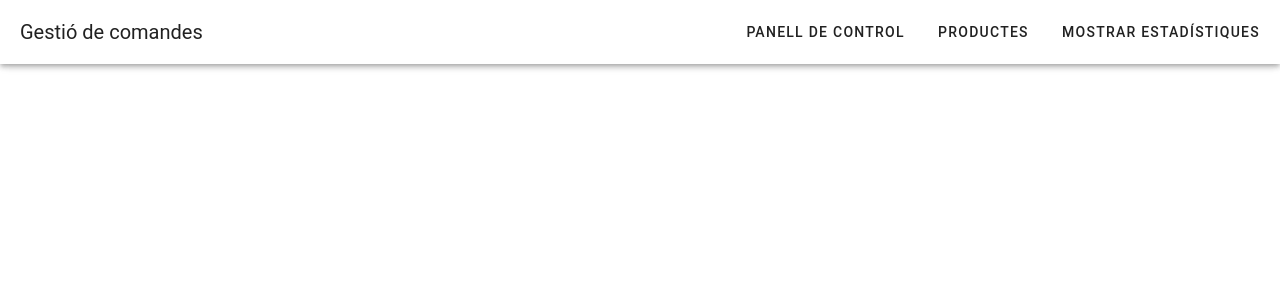
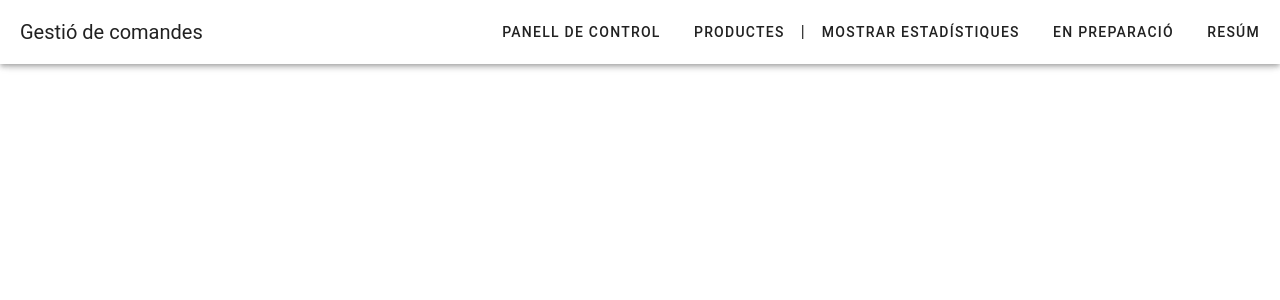
Before and after one commit to inspedralbes/transversal-tr1-2023-2024-front-back-damtr1g5, a Vue app in the folder DAMTR1G5_VUE/: page /gestiocomandes in a window 1280 px wide. Shown: the top 300 px of the page. Built offline with nearby package versions, Linux system fonts and the light colour scheme.

Commit message:
Separador | a la barra de arriba per separar entre coses de la propia pantalla y coses de la app general

```diff
--- a/DAMTR1G5_VUE/src/components/gestiocomandes.vue
+++ b/DAMTR1G5_VUE/src/components/gestiocomandes.vue
@@ -1,12 +1,15 @@
 <template>
     <title>Gestió de comandes</title>
 
-    <div class="panell_comandes" v-if="verComandes">
+    <div class="panell_recepcio" v-if="verComandes">
         <v-layout class="rounded rounded-md">
             <v-app-bar title="Gestió de comandes">
                 <v-btn @click="irPanell">Panell de control</v-btn>
                 <v-btn @click="irProductes">Productes</v-btn>
+                <p>|</p>
                 <v-btn @click="veureStats">Mostrar Estadístiques</v-btn>
+                <v-btn @click="veurePreparacio">En Preparació</v-btn>
+                <v-btn @click="veureResum">Resúm</v-btn>
             </v-app-bar>
             <v-main class="d-flex align-center justify-center" style="min-height: 300px;">
             </v-main>
@@ -18,12 +21,44 @@
             <v-app-bar title="Estadistiques">
                 <v-btn @click="irPanell">Panell de control</v-btn>
                 <v-btn @click="irProductes">Productes</v-btn>
-                <v-btn @click="veureComandes">Panell de comandes</v-btn>
+                <p>|</p>
+                <v-btn @click="veureComandes">Gestió de comandes</v-btn>
+                <v-btn @click="veurePreparacio">En Preparació</v-btn>
+                <v-btn @click="veureResum">Resúm</v-btn>
             </v-app-bar>
             <v-main class="d-flex align-center justify-center" style="min-height: 300px;">
             </v-main>
         </v-layout>
     </div>
+    <div class="panell_enpreparacio" v-if="verPreparacio">
+        <v-layout class="rounded rounded-md">
+            <v-app-bar title="En Preparació">
+                <v-btn @click="irPanell">Panell de control</v-btn>
+                <v-btn @click="irProductes">Productes</v-btn>
+                <p>|</p>
+                <v-btn @click="veureComandes">Gestió de comandes</v-btn>
+                <v-btn @click="veureStats">Mostrar Estadístiques</v-btn>
+                <v-btn @click="veureResum">Resúm</v-btn>
+            </v-app-bar>
+            <v-main class="d-flex align-center justify-center" style="min-height: 300px;">
+            </v-main>
+        </v-layout>
+    </div>
+    <div class="panell_resum" v-if="verResum">
+        <v-layout class="rounded rounded-md">
+            <v-app-bar title="Resúm de comandes">
+                <v-btn @click="irPanell">Panell de control</v-btn>
+                <v-btn @click="irProductes">Productes</v-btn>
+                <p>|</p>
+                <v-btn @click="veureComandes">Gestió de comandes</v-btn>
+                <v-btn @click="veureStats">Mostrar Estadístiques</v-btn>
+                <v-btn @click="veurePreparacio">En Preparació</v-btn>
+            </v-app-bar>
+            <v-main class="d-flex align-center justify-center" style="min-height: 300px;">
+            </v-main>
+        </v-layout>
+    </div>
+
 </template>
 
 <script>
@@ -32,6 +67,9 @@ export default {
         return {
             verComandes: true,
             verStats: false,
+            verPreparacio: false,
+            verResum: false
+
         }
     },
     methods: {
@@ -43,12 +81,27 @@ export default {
         },
         veureStats() {
             this.verComandes = false
+            this.verPreparacio = false
+            this.verResum = false
             this.verStats = true
         },
         veureComandes() {
             this.verComandes = true
+            this.verPreparacio = false
+            this.verResum = false
             this.verStats = false
-
+        },
+        veurePreparacio(){
+            this.verComandes = false
+            this.verPreparacio = true
+            this.verResum = false
+            this.verStats = false
+        },
+        veureResum(){
+            this.verComandes = false
+            this.verPreparacio = false
+            this.verResum = true
+            this.verStats = false
         }
 
     }
--- a/DAMTR1G5_VUE/src/components/gestioproductes.vue
+++ b/DAMTR1G5_VUE/src/components/gestioproductes.vue
@@ -5,6 +5,7 @@
         <v-app-bar title="Gestió de productes">
             <v-btn @click="irPanell">Panell de control</v-btn>
             <v-btn @click="irComandes">Comandes</v-btn>
+            <p>|</p>
             <v-btn @click="verFormulari">Insertar Producto</v-btn>
         </v-app-bar>
         <v-main class="d-flex align-center justify-center" style="min-height: 300px;">
```
